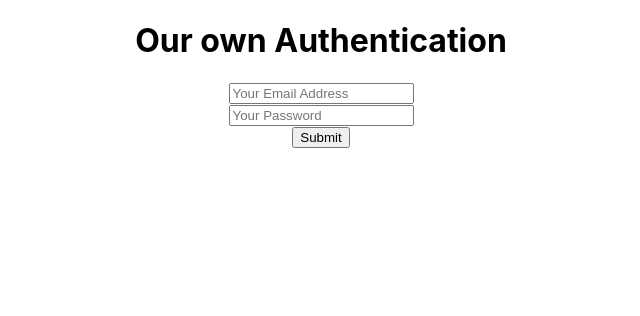
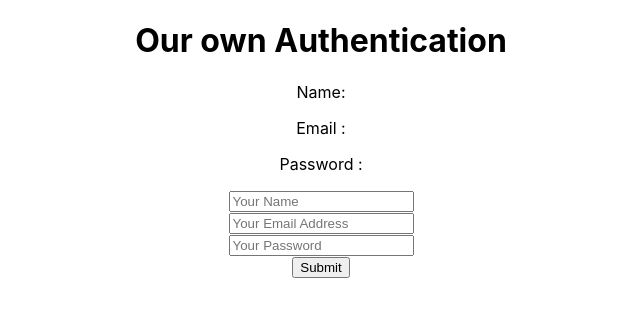
Before and after one commit to alnasimul/simple-auth-v2, a React (Create React App) app: page / in a window 1280 px wide. Shown: the top 316 px of the page, without its empty margins (319-959 px from the left). Built offline with nearby package versions, Linux system fonts and the light colour scheme.

Commit message:
form basic setup done

```diff
--- a/src/App.js
+++ b/src/App.js
@@ -1,23 +1,40 @@
 //import logo from './logo.svg';
 import firebase from "firebase/app";
 import "firebase/auth";
+import { useState } from "react";
 import './App.css';
 import firebaseConfig from './simple-auth-v2-config';
 
 firebase.initializeApp(firebaseConfig);
 function App() {
 
+  const [user,setUser] = useState({
+    isSignedIn: false,
+    name: '',
+    email: '',
+    password: '',
+    photo: ''
+  })
+
   const handelBlur = (e) => {
-    console.log(e.target.name,e.target.value)
+    let isFormValid = true;
     if(e.target.name === "email"){
         const re = /\S+@\S+\.\S+/;
-        let isEmailValid = re.test(e.target.value);
-        console.log(isEmailValid);
+        isFormValid = re.test(e.target.value);
+        console.log(isFormValid);
     }else if(e.target.name === "password"){
         const isPasswordValid = e.target.value.length > 6 ;
         const re = /\d{1}/;
         const passwordHasNumber = re.test(e.target.value);
-        console.log(isPasswordValid && passwordHasNumber);
+        isFormValid = isPasswordValid && passwordHasNumber;
+        console.log(isFormValid);
+    }
+    if(isFormValid){
+      const newUserInfo = {...user}
+      newUserInfo[e.target.name] = e.target.value;
+      setUser(newUserInfo);
+      console.log(user);
+
     }
   }
 
@@ -27,7 +44,12 @@ function App() {
   return (
     <div className="App">
       <h1>Our own Authentication</h1>
+      <p>Name: {user.name}</p>
+      <p>Email : {user.email}</p>
+      <p>Password : {user.password}</p>
       <form onSubmit={handelSubmit}>
+        <input type="text" name="name" placeholder="Your Name" onBlur={handelBlur} required/>
+        <br/>
         <input type="text" name="email" placeholder="Your Email Address" required onBlur={handelBlur} />
         <br />
         <input type="password" name="password" id="" placeholder="Your Password" required onBlur={handelBlur} />
```
